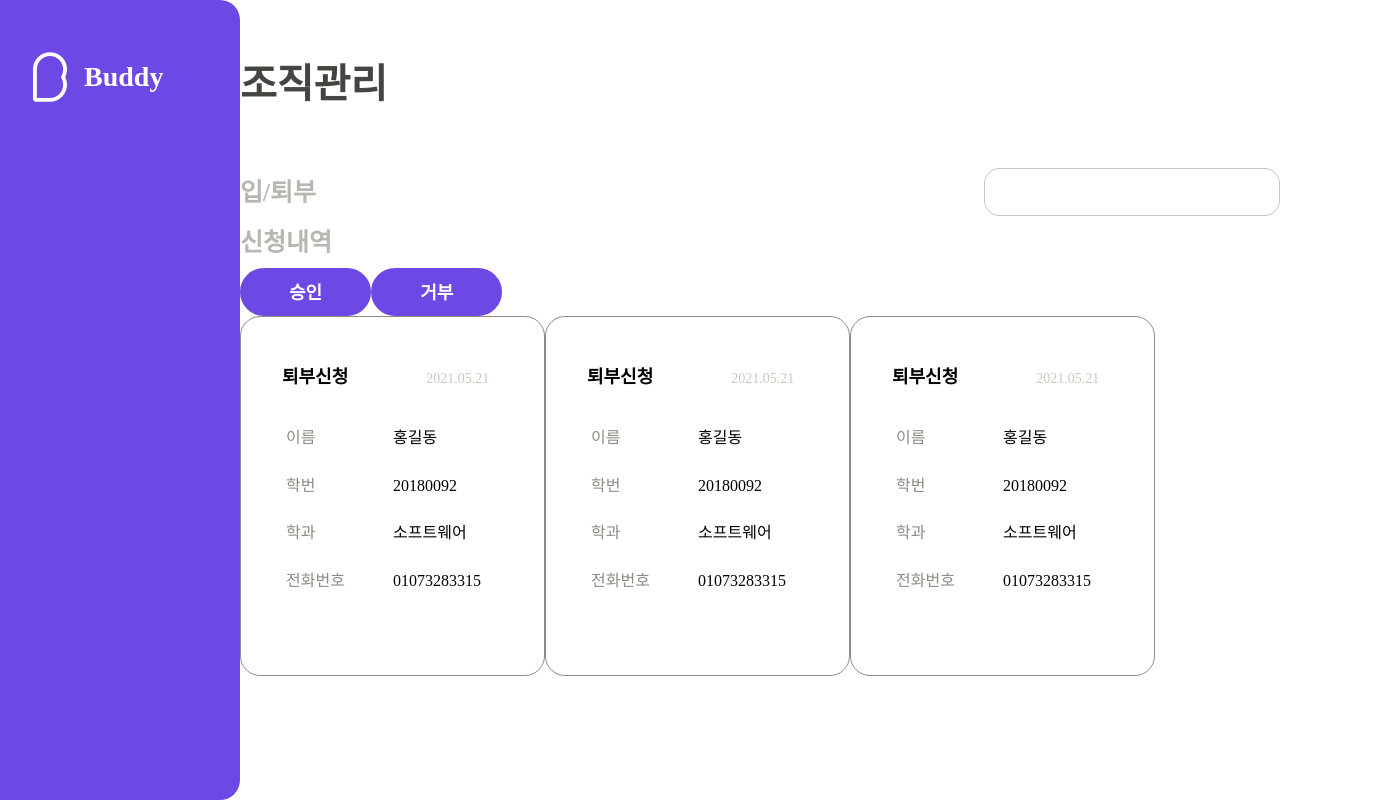
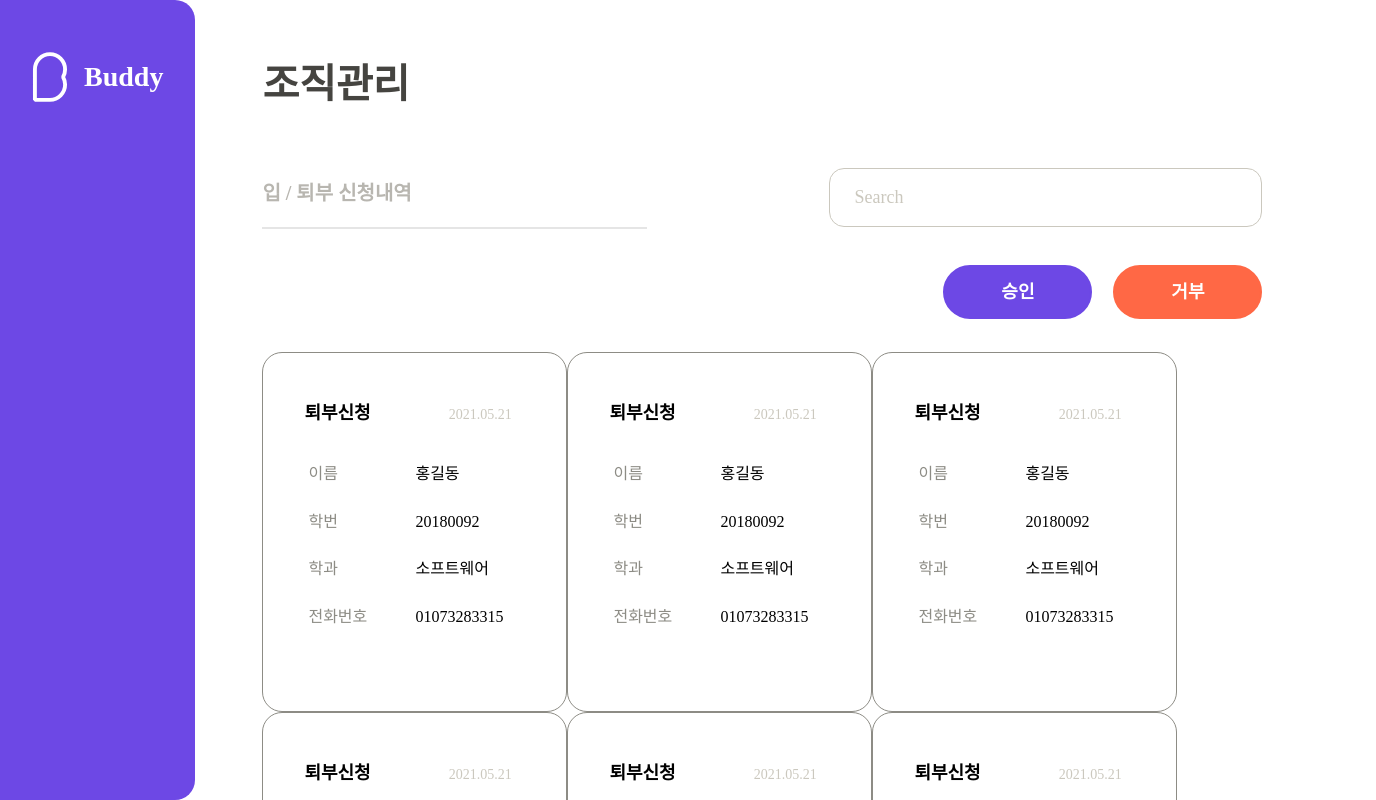
Before and after one commit to kmu-kcc/buddy-frontend, a React (Create React App) app: page /memberapplication in a window 1280 px wide. Shown: the top 800 px of the page, 1376 px wide, since content can reach past the window. Built offline with nearby package versions, Linux system fonts and the light colour scheme; a web font is replaced by a local one.

Commit message:
Add MemberApplication page

```diff
--- a/src/pages/MemberApplication.tsx
+++ b/src/pages/MemberApplication.tsx
@@ -1,13 +1,19 @@
 import React, {useCallback, useState} from 'react';
 import styled from 'styled-components';
 import {Box, MemberCard, Input, Button} from '../components';
-import {color, typography, TypographyProps, layout} from 'styled-system';
+import {color, typography, TypographyProps, layout, HeightProps, SpaceProps, WidthProps} from 'styled-system';
 
 const ReverseButton = styled(Button)`
-
+  background: #FF6845;
+  border: 2px solid #FF6845;
 `;
 
-const Text = styled.span<TypographyProps>`
+const UnderBar = styled.div`
+  border: 1px solid #E5E5E5;
+  width:  383px;
+`;
+
+const Text = styled.span<TypographyProps & HeightProps & SpaceProps & WidthProps>`
   ${color}
   ${typography}
   ${layout}
@@ -24,26 +30,32 @@ export const MemberApplication: React.FC = () =>{
   }, []);
   return (
     <div>
+      <Box isFlex flexDirection='column' width='100%' ml='67px'>
         <Box mt='60px' mb='58px' isFlex>
           <Text color='#454440;' fontSize={40}>조직관리</Text>
         </Box>
-      <Box isFlex>
-        <Box>
-          <Text color='#B8B6B0;' fontSize={25}>입/퇴부 신청내역</Text>
+        <Box isFlex flexDirection='row-reverse'>
+          <Box mr='114px' ml='auto'>
+            <Input height='59px' width='433px' value={Search} onChange={handleInputChange(setSearch)} placeholder='Search' />
           </Box>
-        <Box ml='639px'>
-          <Input value={Search} onChange={handleInputChange(setSearch)}></Input>
+          <Box isFlex width='500px' height='48px'>
+            <Text width='500px' height='48px' color='#B8B6B0;' fontSize={20}>입 / 퇴부 신청내역</Text>
           </Box>
         </Box>
-      <Box>
-        <Button>승인</Button>
-        <ReverseButton>거부</ReverseButton>
+        <UnderBar />
+        <Box isFlex flexDirection='row-reverse' mt='36px'>
+          <ReverseButton mr='114px' ml='21px' width='149px' height='54px'>거부</ReverseButton>
+          <Button width='149px' height='54px'>승인</Button>
         </Box>
-      <Box isFlex >
+        <Box isFlex mt='33px' mb='50px' flexWrap='wrap' maxWidth='1302px'>
+          <MemberCard />
+          <MemberCard />
+          <MemberCard />
           <MemberCard />
           <MemberCard />
           <MemberCard />
         </Box>
+      </Box>
     </div>
   );
 };
```
Lines whose indentation alone changed are shown as unchanged.
